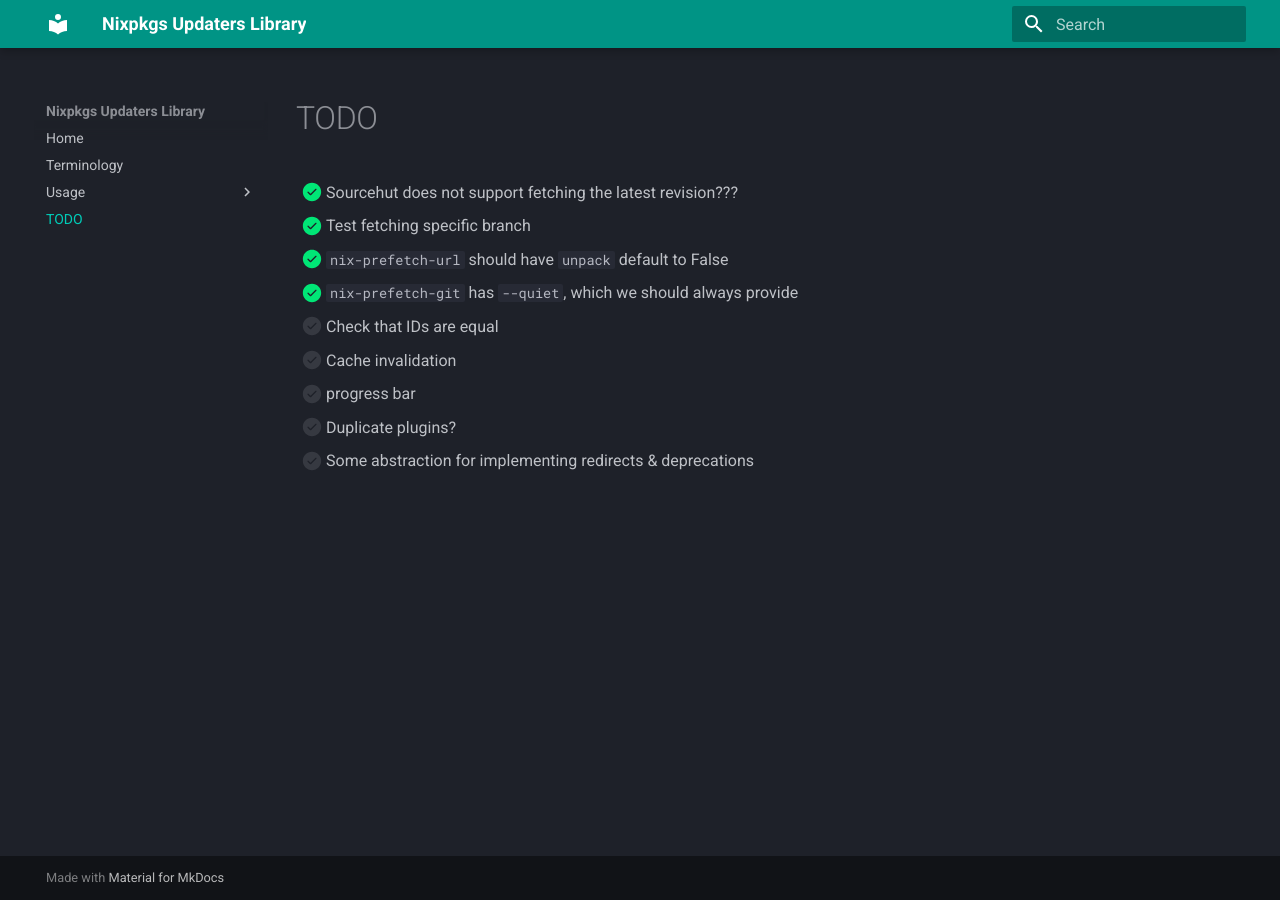
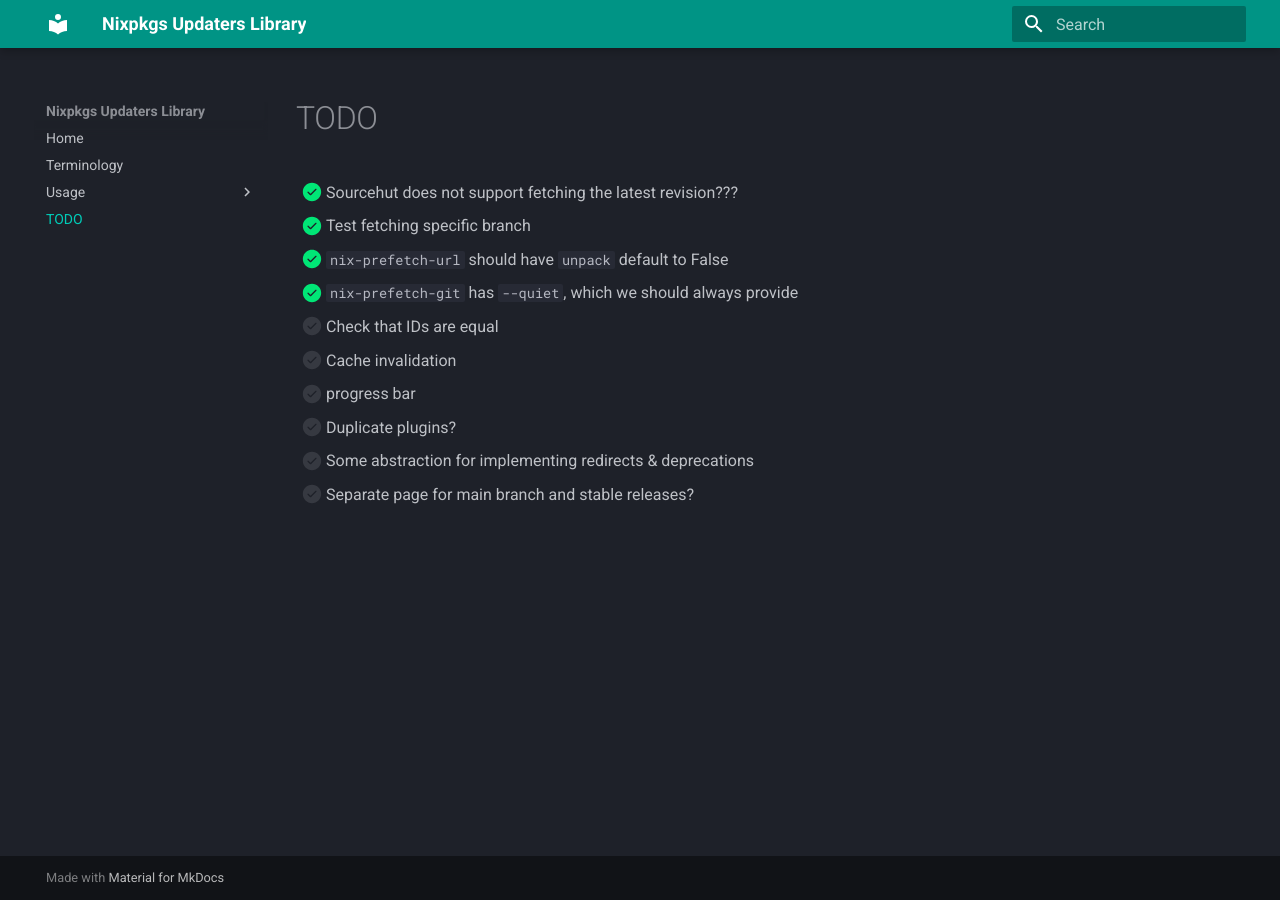
Before and after one commit to PerchunPak/nixpkgs-updaters-library, an MkDocs documentation site: the page built from docs/todo.md, in a window 1280 px wide. Built offline with MkDocs 1.6.1 and Material for MkDocs 9.7.7, drawn with Linux system fonts in a browser that asks for light colours.

Commit message:
TODO: Separate page for main branch and stable releases?

```diff
--- a/docs/todo.md
+++ b/docs/todo.md
@@ -9,3 +9,4 @@
 - [ ] progress bar
 - [ ] Duplicate plugins?
 - [ ] Some abstraction for implementing redirects & deprecations
+- [ ] Separate page for main branch and stable releases?
```
